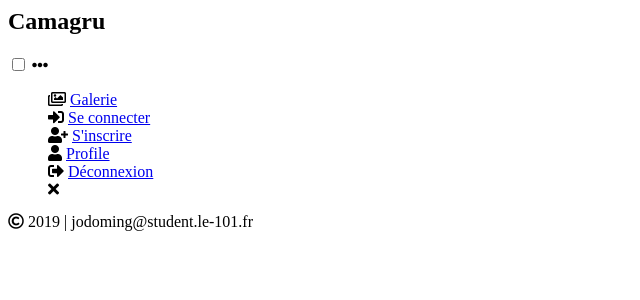
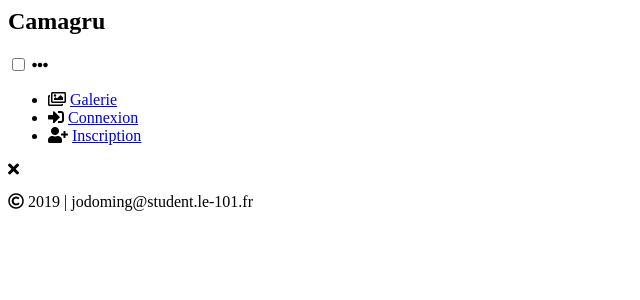
Before and after one commit to jodoming101/Camagru, a PHP site: page /index.php in a window 1280 px wide. Shown: the top 300 px of the page, without its empty margins (0-640 px from the left). Run offline with PHP 8.4, Linux system fonts and the light colour scheme; some libraries are stand-ins or nearby versions.

Commit message:
login still in progress

```diff
--- a/app/public/css/style.css
+++ b/app/public/css/style.css
@@ -32,6 +32,7 @@
     flex-wrap: wrap;
     float: right;
     line-height: 100px;
+    list-style-type: none;
 }
 
 .menu a {
--- a/app/views/header.php
+++ b/app/views/header.php
@@ -1,4 +1,3 @@
-
 <head>
     <meta charset="utf-8">
     <title>Camagru</title>
@@ -6,7 +5,7 @@
     <meta name="viewport" content="width=device-width, initial-scale=1">
     <link href="https://fonts.googleapis.com/css?family=Lobster+Two" rel="stylesheet">
     <link rel="stylesheet" href="https://use.fontawesome.com/releases/v5.8.1/css/all.css">
-        <link rel="Shortcut action" type="image/png" href="../assets/img/ms-icon-70x70.png">
+    <link rel="icon" type="image/png" href="../assets/img/logo_camagru.png">
 </head>
 <div class="header">
     <h2 class="logo">Camagru</h2>
@@ -16,28 +15,39 @@
     </label>
 
     <ul class="menu">
-            <div class="h_gallery">
+        <li class="h_gallery">
             <i class="far fa-images"></i>
             <a href="gallery.php">Galerie</a>
-            </div>
-            <div class="h_signin">
-                <i class="fas fa-sign-in-alt"></i>
-                <a href="login.php">Se connecter</a>
-            </div>
-            <div class="h_signup">
-                <i class="fas fa-user-plus"></i>
-                <a href="register.php">S'inscrire</a>
-            </div>
-            <div class="h_profile">
+        </li>
+        <?php if (isset($_SESSION["username"])) { ?>
+            <li class="h_snap">
+                <i class="fas fa-camera-retro"></i>
+                <a href="index.php">Snap</a>
+            </li>
+            <li class="h_profile">
                 <i class="fas fa-user"></i>
                 <a href="profile.php">Profile</a>
-            </div>
-            <div class="h_signout">
-                <i class="fas fa-sign-out-alt"></i>
-                <a href="#">Déconnexion</a>
-            </div>
+            </li>
+        <?php } ?>
+        <?php if (isset($_SESSION["username"]))
+            echo '<li class=\"h_signout\">
+            <i class=\"fas fa-sign-out-alt\"></i>
+            <a href=\"#\">Déconnexion</a>
+        </li>';
+        else {
+            echo '<li class="h_signin">
+            <i class="fas fa-sign-in-alt"></i>
+            <a href="login.php">Connexion</a>
+        </li>';
+            echo '<li class="h_signup">
+            <i class="fas fa-user-plus"></i>
+            <a href="register.php">Inscription</a>
+        </li>';
+        }
+        ?>
+
+    </ul>
     <label for="chk" class="hide-menu-btn">
         <i class="fas fa-times"></i>
     </label>
-        </ul>
 </div>
--- a/app/views/login.php
+++ b/app/views/login.php
@@ -2,16 +2,16 @@
 <?php include_once 'header.php'; ?>
 <body>
 <div class="login-box">
-    <h1>Se connecter</h1>
+    <h1>Connexion</h1>
     <form method="POST" action="../controllers/loginCo.php">
         <div class="textbox">
             <i class="fas fa-user"></i>
-        <input type="text" placeholder="Nom d'utilisateur" name="username" value="">
+            <input type="text" placeholder="Nom d'utilisateur" name="username" id="username">
         </div>
 
         <div class="textbox">
             <i class="fas fa-lock"></i>
-        <input type="password" placeholder="Mot de passe" name="password" value="">
+            <input type="password" placeholder="Mot de passe" name="password" id="password">
         </div>
 
         <button type="submit" class="btn">Se connecter</button>
--- a/app/views/register.php
+++ b/app/views/register.php
@@ -2,7 +2,7 @@
     <?php include_once 'header.php'; ?>
         <body>
         <div class="login-box">
-            <h1>S'inscrire</h1>
+            <h1>Inscription</h1>
         <form method="POST" action="../controllers/registerCo.php">
             <div class="textbox">
                 <i class="fas fa-user"></i>
```
Also changed, not shown: app/controllers/loginCo.php (+11 -7 lines), app/controllers/registerCo.php (+5 -4 lines), app/models/User.php (+14 -8 lines). Lines whose indentation alone changed are shown as unchanged.
